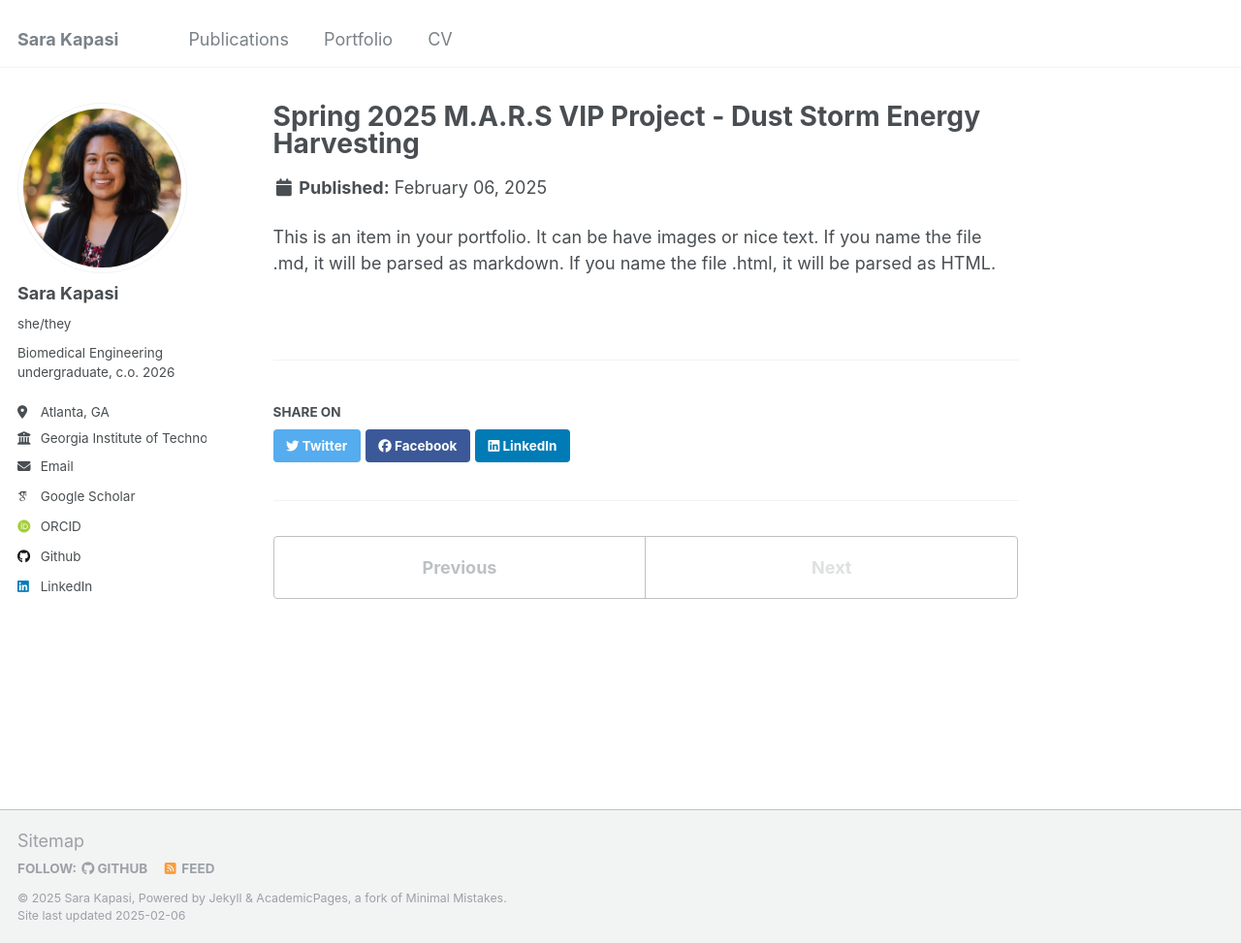
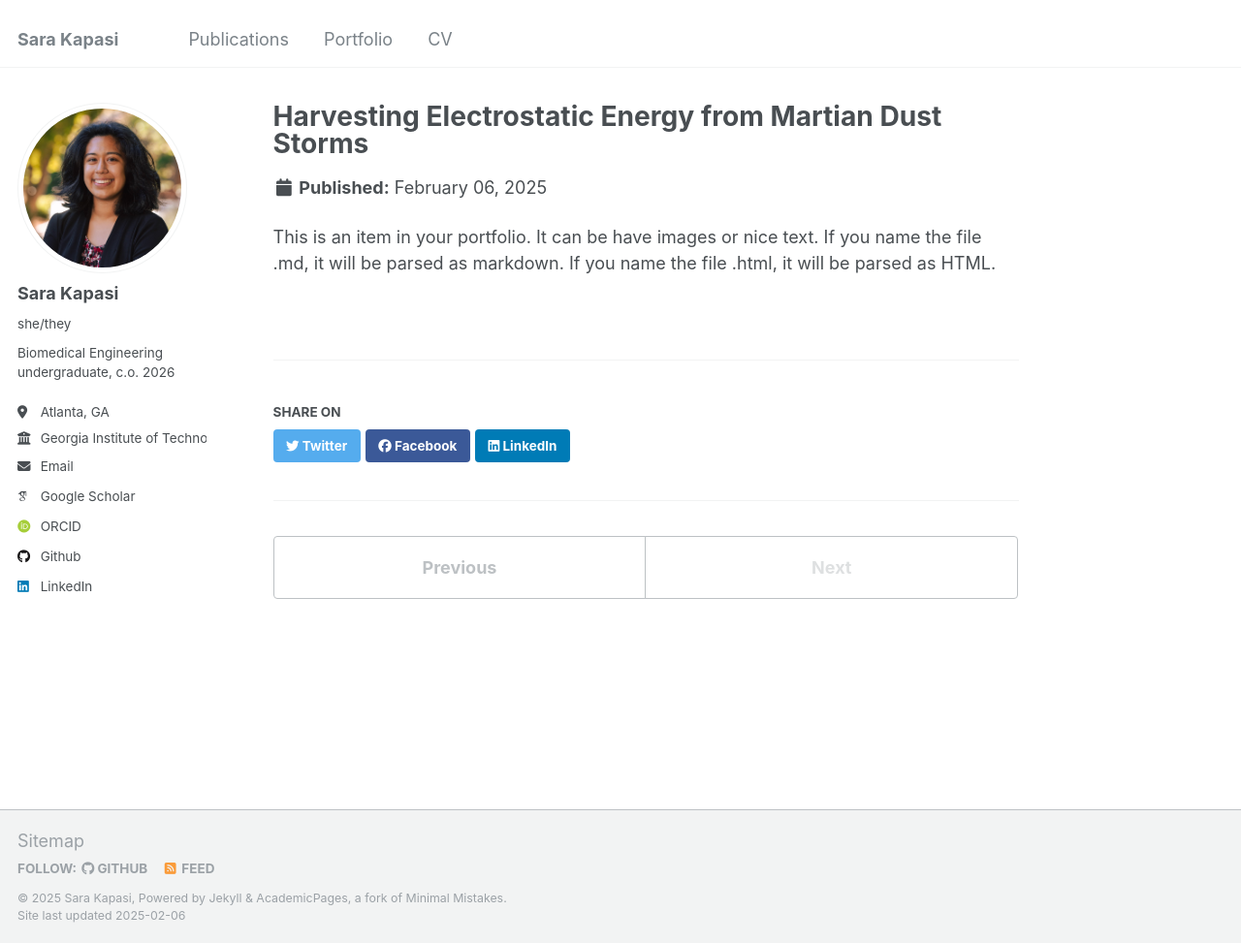
Before and after one commit to sarakapasi/sarakapasi.github.io, a Jekyll site: the page built from _portfolio/sp25-MARS-portfolio.md, in a window 1280 px wide and 973 px high. Shown: the whole window at 97% size. Built offline with Jekyll 4.4.1, drawn with Linux system fonts in a browser that asks for light colours; some web fonts are replaced.

Commit message:
Update sp25-MARS-portfolio.md

```diff
--- a/_portfolio/sp25-MARS-portfolio.md
+++ b/_portfolio/sp25-MARS-portfolio.md
@@ -1,6 +1,6 @@
 ---
-title: "Spring 2025 M.A.R.S VIP Project - Dust Storm Energy Harvesting"
-excerpt: "With a group of 4 others, I am developing physical platforms to test the capability of electrostatic energy harvesting from simulated Martian dust storms.
+title: "Harvesting Electrostatic Energy from Martian Dust Storms"
+excerpt: "Energy Track of Spring 2025 M.A.R.S VIP. With a group of 4 others, I am developing physical platforms to test the capability of electrostatic energy harvesting from simulated Martian dust storms.
 <br/><img src='/images/500x300.png'>"
 collection: portfolio
 ---
```
